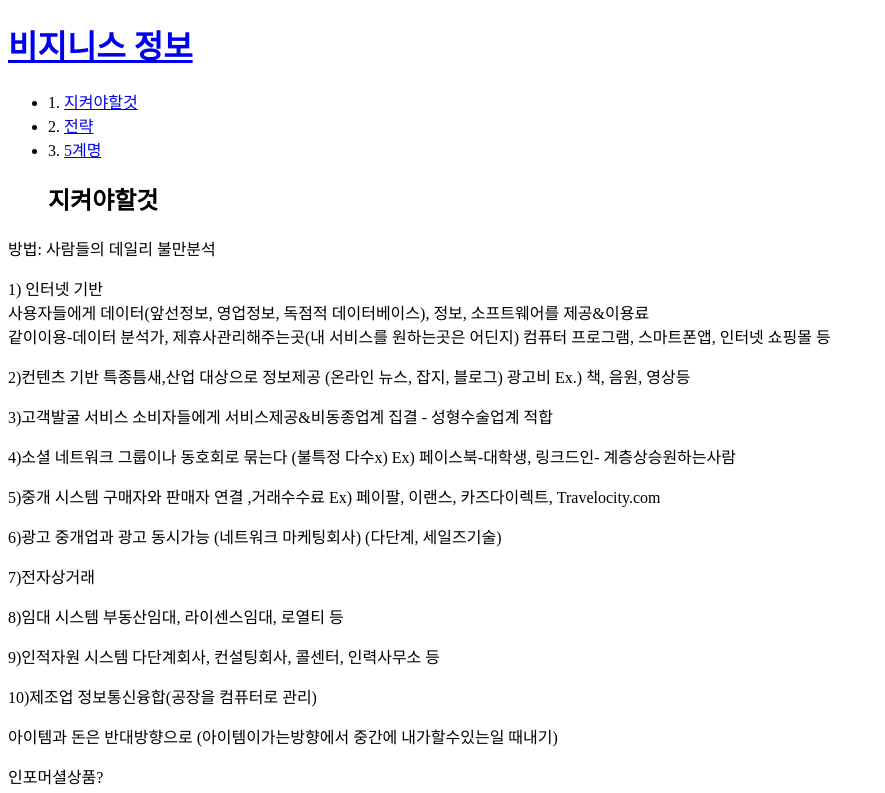
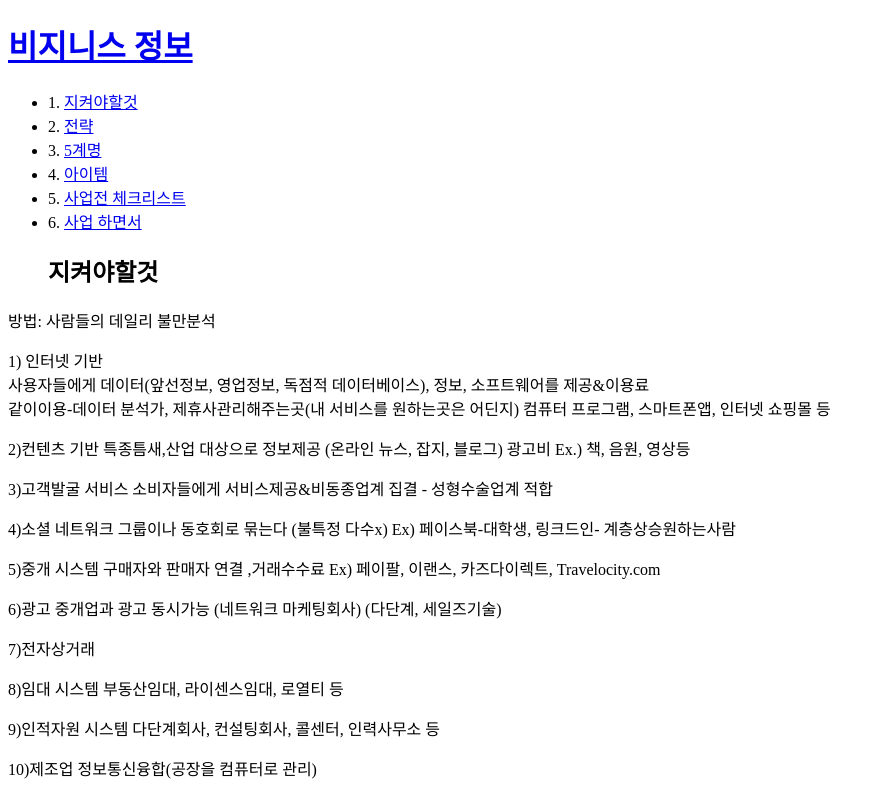
Before and after one commit to lines28/Bis, a plain HTML site: page 1.html in a window 1280 px wide. Shown: the top 793 px of the page, without its empty margins (0-885 px from the left). Drawn offline with Linux system fonts and the light colour scheme.

Commit message:
Update 1.html

```diff
--- a/1.html
+++ b/1.html
@@ -10,6 +10,9 @@
 <lI>1. <a href="1.html">지켜야할것</a></li>
 <lI>2. <a href="2.html">전략</a></li>
 <lI>3. <a href="3.html" >5계명</a></li>
+<lI>4. <a href="4.html" >아이템</a></li>
+<lI>5. <a href="5.html">사업전 체크리스트</a></li>
+<lI>6. <a href="6.html">사업 하면서</a></li>
 <h2>지켜야할것</h2>
 </ul>
 <p>  방법: 사람들의 데일리 불만분석</p>
```
